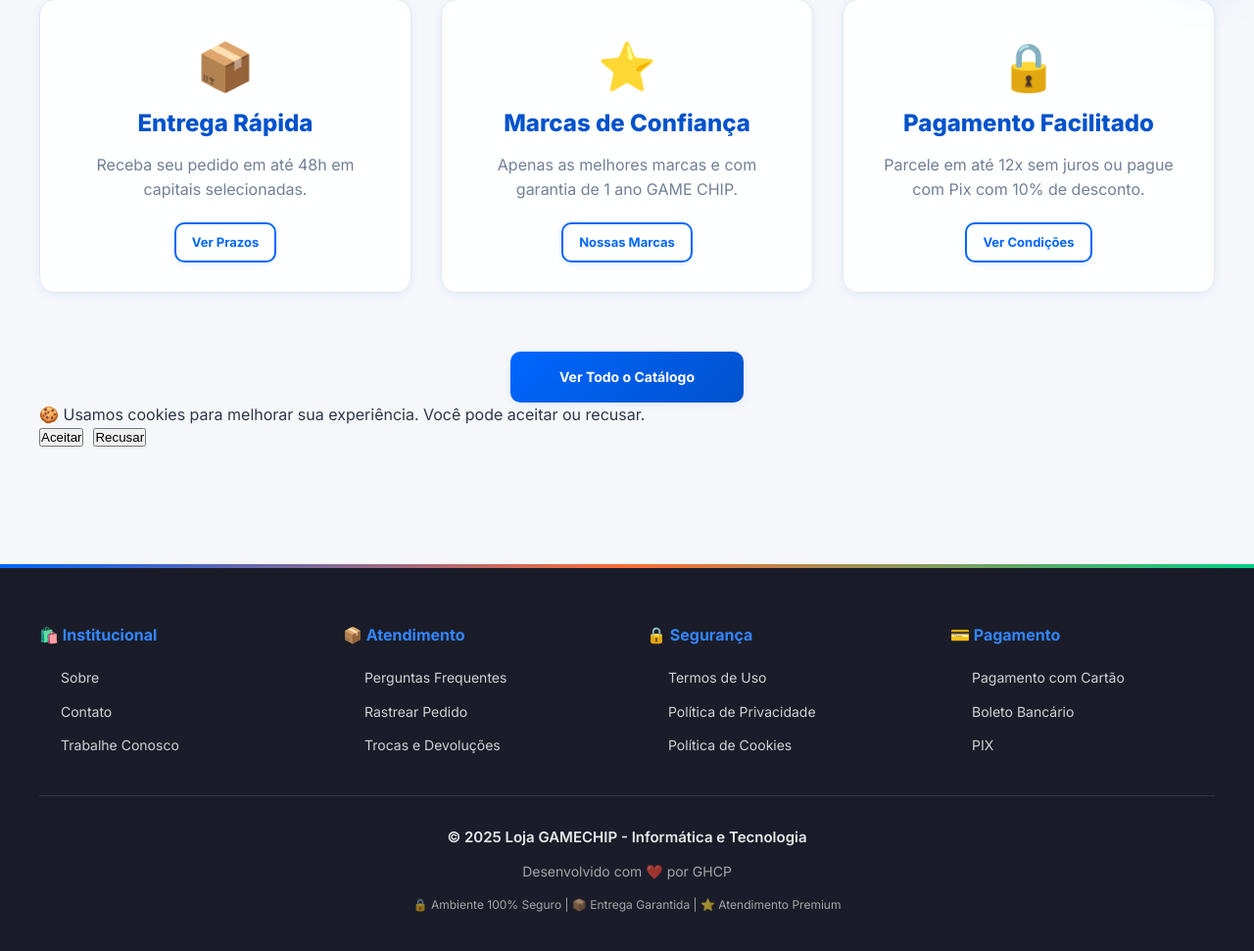
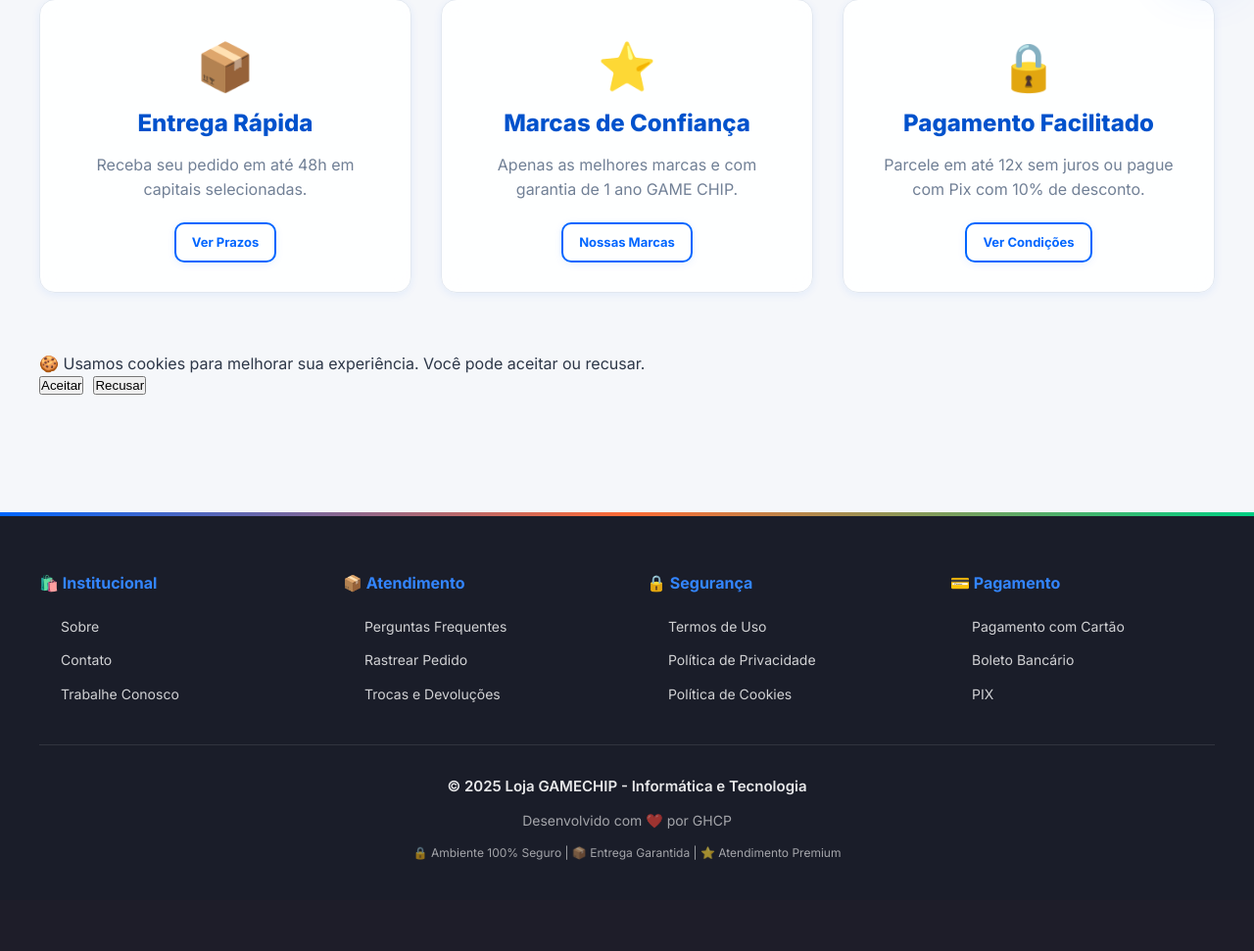
Before and after one commit to PietroTamanini/GHCP, a Flask app: page / in a window 1280 px wide. Shown: the part 814-1785 px from the top of the page at 98% size. After the commit the page ends 1692 px from the top, so only its background shows below. Run offline with Flask 3, Linux system fonts and the light colour scheme; data that the repository does not hold is empty; some web fonts are replaced.

Commit message:
Remoção de botão "catálogo" e melhoria de identação do index.html

```diff
--- a/templates/index.html
+++ b/templates/index.html
@@ -314,11 +314,7 @@
     </div>
 </div>
 
-<div style="text-align: center; margin-top: 50px;">
-    <a href="{{ url_for('listar_produtos') }}" class="btn" style="padding: 15px 50px;">
-        Ver Todo o Catálogo
-    </a>
-</div>
+
 
 
 <div id="cookie-banner">
```
Also changed, not shown: static/uploads/produtos/0f7fa88aea7f4478b692ace3cad2f97d_Captura_de_tela_2025-11-05_141208.png (added).
